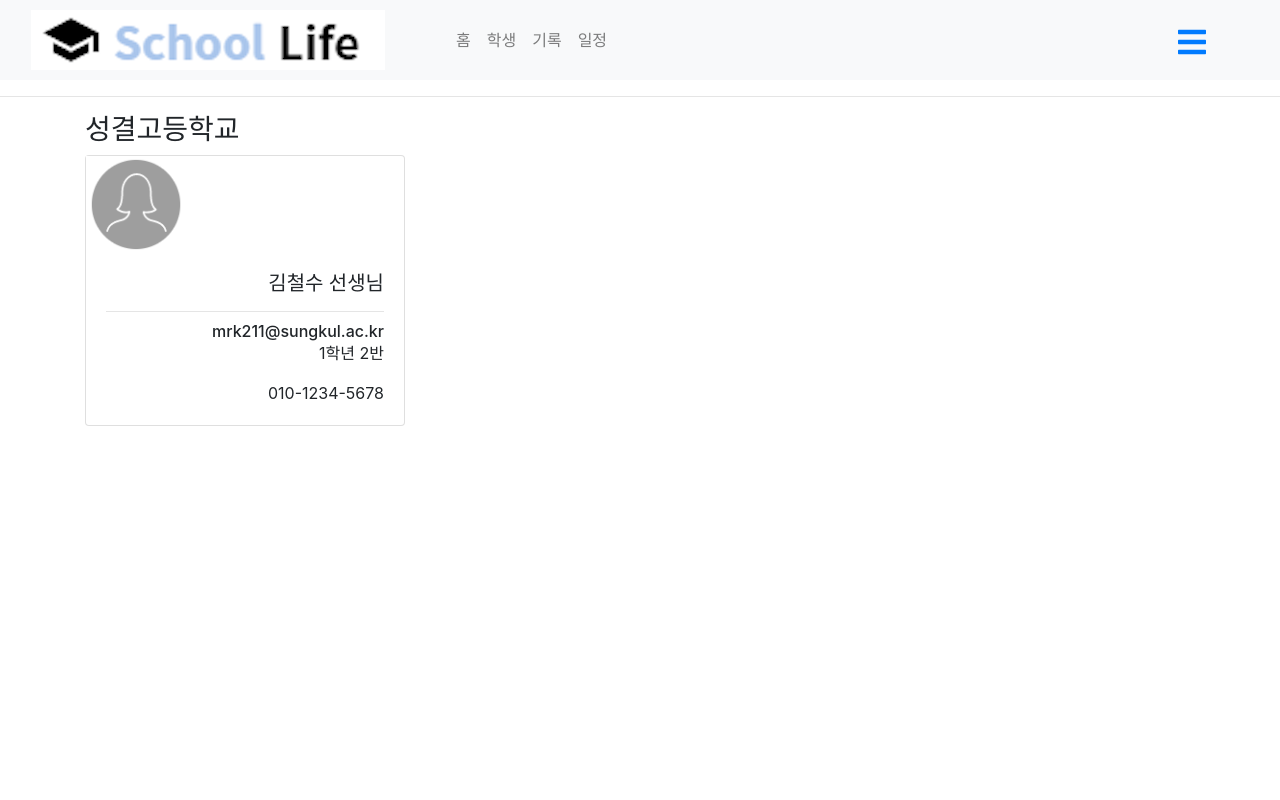
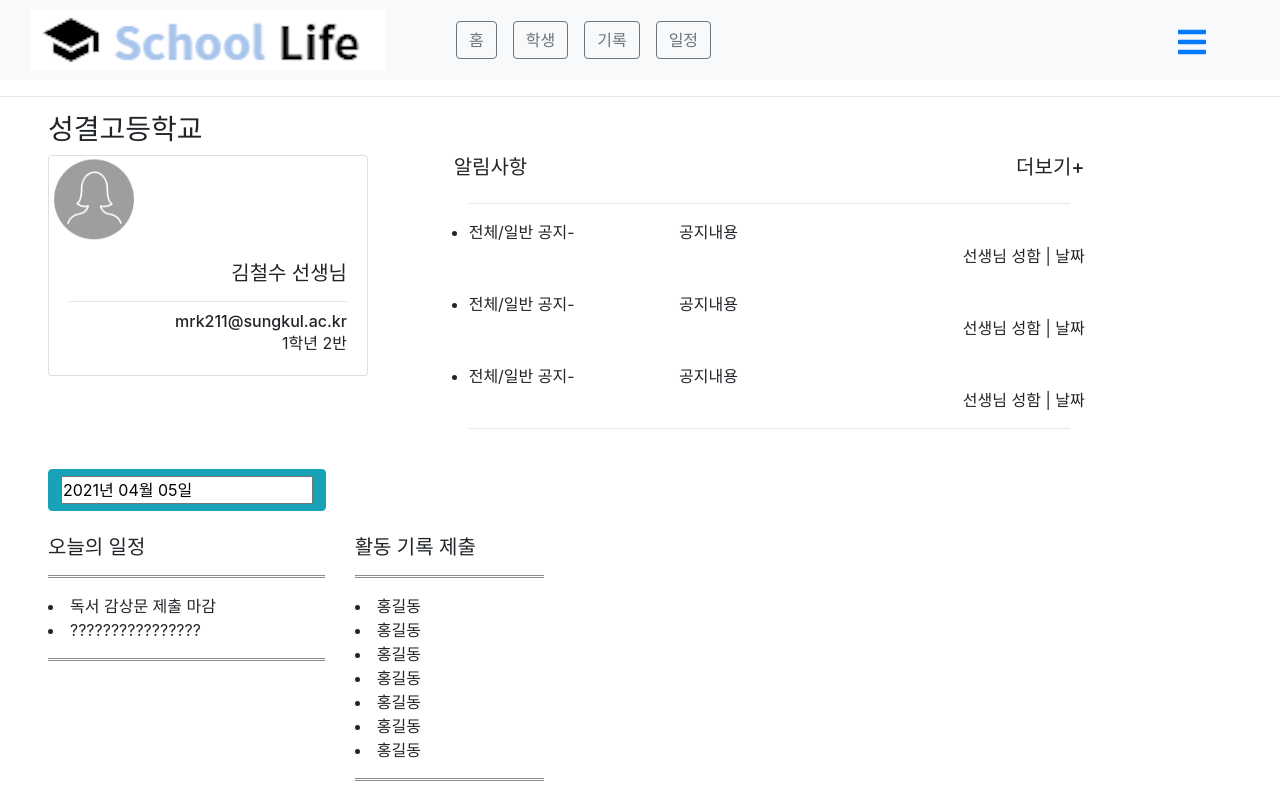
Before and after one commit to kimsangwoo66/shl_pj, a React (Create React App) app: page /home in a window 1280 px wide. Built offline with nearby package versions, Linux system fonts and the light colour scheme.

Commit message:
홈화면 작업중 v1

```diff
--- a/package.json
+++ b/package.json
@@ -10,10 +10,13 @@
     "bootstrap": "^4.6.0",
     "react": "^17.0.2",
     "react-bootstrap": "^1.5.2",
+    "react-bootstrap-table": "^4.3.1",
+    "react-datepicker": "^3.7.0",
     "react-dom": "^17.0.2",
     "react-icons": "^4.2.0",
     "react-router-dom": "^5.2.0",
     "react-scripts": "4.0.3",
+    "reactstrap": "^8.9.0",
     "web-vitals": "^1.0.1"
   },
   "scripts": {
--- a/src/App.css
+++ b/src/App.css
@@ -14,10 +14,32 @@
   justify-content: center;
 }
 
-.home {
-  display: flex;
-  height: 90vh;
-  align-items: center;
-  justify-content: center;
-  font-size: 3rem;
+.datepicker_custom {
+  text-decoration-color: lightblue;
 }
+
+hr.class-1 {
+  border-top: 10px solid #8c8b8b;
+}
+
+hr.class-2 {
+  border-top: 3px double #8c8b8b;
+}
+
+hr.class-3 {
+  border-top: 1px dashed #8c8b8b;
+}
+
+hr.class-4 {
+  border-top: 1px dotted #8c8b8b;
+}
+
+hr.class-5 {
+  background-color: #fff;
+  border-top: 2px dashed #8c8b8b;
+}
+
+hr.class-6 {
+  background-color: #fff;
+  border-top: 5px dotted #8c8b8b;
+}
--- a/src/btnpage/HomeContent.js
+++ b/src/btnpage/HomeContent.js
@@ -1,26 +1,130 @@
-import React from "react";
-import { Card } from "react-bootstrap";
+import React, { useState } from "react";
+import { Card, Button } from "react-bootstrap";
 import { Link } from "react-router-dom";
 //import { Nav } from "react-bootstrap";
-//import "../../App.css";
+import "../App.css";
 import homepic from "../imagess/profile1.png";
+import { ListGroup, ListGroupItem } from "reactstrap";
+import DatePicker from "react-datepicker";
+import { AiOutlineBgColors } from "react-icons/ai";
 
 function HomeContent() {
+  const [startDate, setStartDate] = useState(new Date());
   return (
     <div>
+      <div>
         <h3>성결고등학교</h3>
+        <div className="row">
+          {" "}
+          {/*첫번째 행의 구성 */}
+          <div className="col-4">
             <Card style={{ width: "20rem" }}>
-        <Card.Img variant="left" src={homepic} width="100px" />
+              <Card.Img variant="left" src={homepic} width="90px" />
               <Card.Body className="text=right">
                 <Card.Title className="text-right">김철수 선생님</Card.Title>
                 <hr />
                 <Card.Subtitle className="text-right">
                   mrk211@sungkul.ac.kr
                 </Card.Subtitle>
-          <Card.Text className="text-right">1학년 2반</Card.Text>
-          <Card.Text className="text-right">010-1234-5678</Card.Text>
+                <Card.Text className="text-right">
+                  <div>1학년 2반</div>
+                </Card.Text>
               </Card.Body>
             </Card>
+          </div>
+          <div className="col-6">
+            <div className="row">
+              <h5>알림사항</h5>
+              <h5 className="ml-auto">더보기+</h5>
+            </div>
+            <hr />
+            <div>
+              <ListGroup>
+                <div>
+                  <li>
+                    <div className="row">
+                      <div className="col-4" to="#">
+                        전체/일반 공지-
+                      </div>
+                      <div className="col-6">공지내용</div>
+                      <div className="ml-auto">선생님 성함 | 날짜</div>
+                    </div>
+                  </li>
+                  <br></br> {/* 공지가 개시될때마다 반복해서 띄워줘야한다.*/}
+                  <li>
+                    <div className="row">
+                      <div className="col-4" to="#">
+                        전체/일반 공지-
+                      </div>
+                      <div className="col-6">공지내용</div>
+                      <div className="ml-auto">선생님 성함 | 날짜</div>
+                    </div>
+                  </li>
+                  <br></br> {/* 공지가 개시될때마다 반복해서 띄워줘야한다.*/}
+                  <li>
+                    <div className="row">
+                      <div className="col-4" to="#">
+                        전체/일반 공지-
+                      </div>
+                      <div className="col-6">공지내용</div>
+                      <div className="ml-auto">선생님 성함 | 날짜</div>
+                    </div>
+                  </li>
+                </div>
+              </ListGroup>
+              <hr />
+            </div>
+          </div>
+        </div>
+      </div>
+      <br />
+
+      <div className="row">
+        <div className="col-5">
+          <Button className="btn-info">
+            <DatePicker
+              selected={startDate}
+              onChange={(date) => setStartDate(date)}
+              dateFormat="yyyy년 MM월 dd일"
+            />
+          </Button>
+
+          <div>
+            <br />
+            <div className="row">
+              <div className="col-7">
+                <div>
+                  <h5>오늘의 일정</h5>{" "}
+                  {/*정확히 어떤 일정들을 담아야할지 모르겠다. */}
+                  <hr className="class-2" />{" "}
+                  {/*App.css 에 hr 타입 종류 메소드화*/}
+                  <li>독서 감상문 제출 마감</li>{" "}
+                  {/*오늘 날짜의 캘린더에 들어가있는 내용이 리스트에 나와야한다.*/}
+                  <li>????????????????</li>
+                  <hr className="class-2" />
+                </div>
+              </div>
+              <div className="col-5">
+                <div>
+                  <h5>활동 기록 제출</h5>{" "}
+                  {/*정확히 어떤 일정들을 담아야할지 모르겠다. */}
+                  <hr className="class-2" />{" "}
+                  {/*App.css 에 hr 타입 종류 메소드화*/}
+                  <li>홍길동</li>{" "}
+                  {/*오늘 활동 기록을 제출한 학생들의 이름이 나도록 한다.*/}
+                  <li>홍길동</li>
+                  <li>홍길동</li>
+                  <li>홍길동</li>
+                  <li>홍길동</li>
+                  <li>홍길동</li>
+                  <li>홍길동</li>
+                  <hr className="class-2" />
+                </div>
+              </div>
+            </div>
+          </div>
+        </div>
+      </div>
     </div>
   );
 }
--- a/src/component/MainStack.js
+++ b/src/component/MainStack.js
@@ -10,6 +10,7 @@ import * as AiIcons from "react-icons/ai";
 import { SidebarData } from "./SidebarData";
 import "./MainStack.css";
 import { IconContext } from "react-icons";
+import { Button } from "react-bootstrap";
 
 import { Link, Switch, Route } from "react-router-dom";
 
@@ -25,23 +26,23 @@ export default function MainStack() {
         <div class="navbar-nav col-md-7">
           <li className="nav-item">
             <Link to={"/home"} className="nav-link">
-              홈
+              <Button variant="outline-secondary">홈</Button>{" "}
             </Link>
           </li>
           <li className="nav-item">
             <Link to={"/student"} className="nav-link">
-              학생
+              <Button variant="outline-secondary">학생</Button>{" "}
             </Link>
           </li>
 
           <li className="nav-item">
             <Link to={"/register"} className="nav-link">
-              기록
+              <Button variant="outline-secondary">기록</Button>{" "}
             </Link>
           </li>
           <li className="nav-item">
             <Link to={"/plan"} className="nav-link">
-              일정
+              <Button variant="outline-secondary">일정</Button>{" "}
             </Link>
           </li>
         </div>
@@ -76,7 +77,9 @@ export default function MainStack() {
       </div>
       <hr />
 
-      <div className="container mt-3">
+      <div className="container-expand-inverse ml-5">
+        {" "}
+        {/*버튼 페이지를 누를때마다 변화하는 화면 컨테이너의 총 크기*/}
         <Switch>
           <Route exact path="/home" component={HomeContent} />
           <Route exact path="/student" component={StudentContent} />
```
Also changed, not shown: 1 other file (tests, documents, lock files or other folders). Lines whose indentation alone changed are shown as unchanged.
